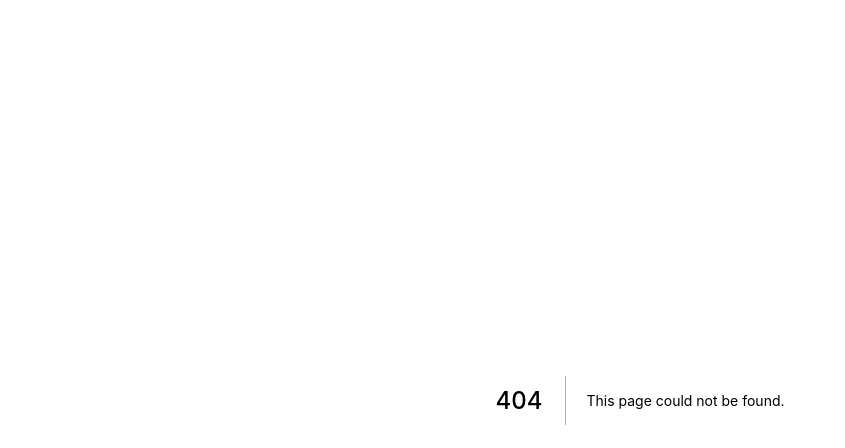
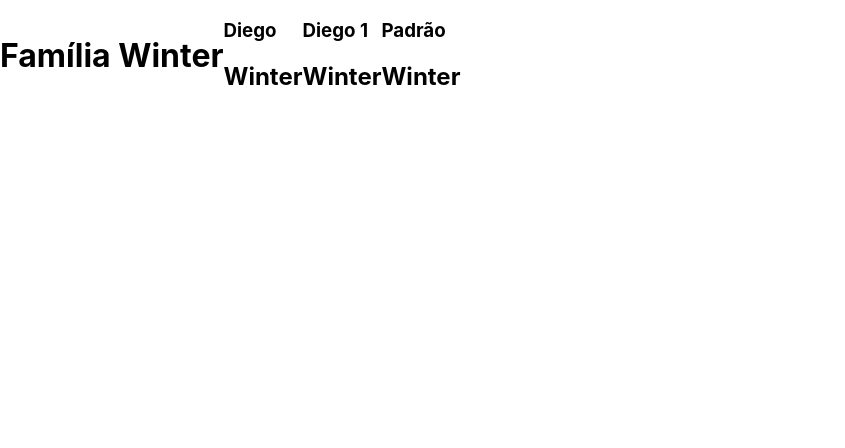
Before and after one commit to diegowinter/curso-next.js-react, a Next.js app in the folder exercicios/: page /comunicacao/direta in a window 1280 px wide. Before the commit this address had no page. Shown: the top 448 px of the page, without its empty margins (0-845 px from the left). Built offline with nearby package versions, Linux system fonts and the light colour scheme.

Commit message:
comunicação direta

```diff
--- /dev/null
+++ b/exercicios/components/direta/Filho.jsx
@@ -0,0 +1,8 @@
+export default function Filho(props) {
+    return (
+        <div>
+            <h3>{props.nome}</h3>
+            <h2>{props.familia}</h2>
+        </div>
+    )
+}
--- /dev/null
+++ b/exercicios/components/direta/Pai.jsx
@@ -0,0 +1,12 @@
+import Filho from "./Filho";
+
+export default function Pai(props) {
+    return (
+        <div style={{ display: 'flex', alignItems: 'center' }}>
+            <h1>Família {props.familia}</h1>
+            <Filho nome='Diego' familia={props.familia} />
+            <Filho nome='Diego 1' familia={props.familia} />
+            <Filho {...props} />
+        </div>
+    )
+}
--- /dev/null
+++ b/exercicios/pages/comunicacao/direta.jsx
@@ -0,0 +1,9 @@
+import Pai from "../../components/direta/Pai";
+
+export default function direta() {
+    return (
+        <div>
+            <Pai familia='Winter' nome='Padrão' />
+        </div>
+    )
+}
```
